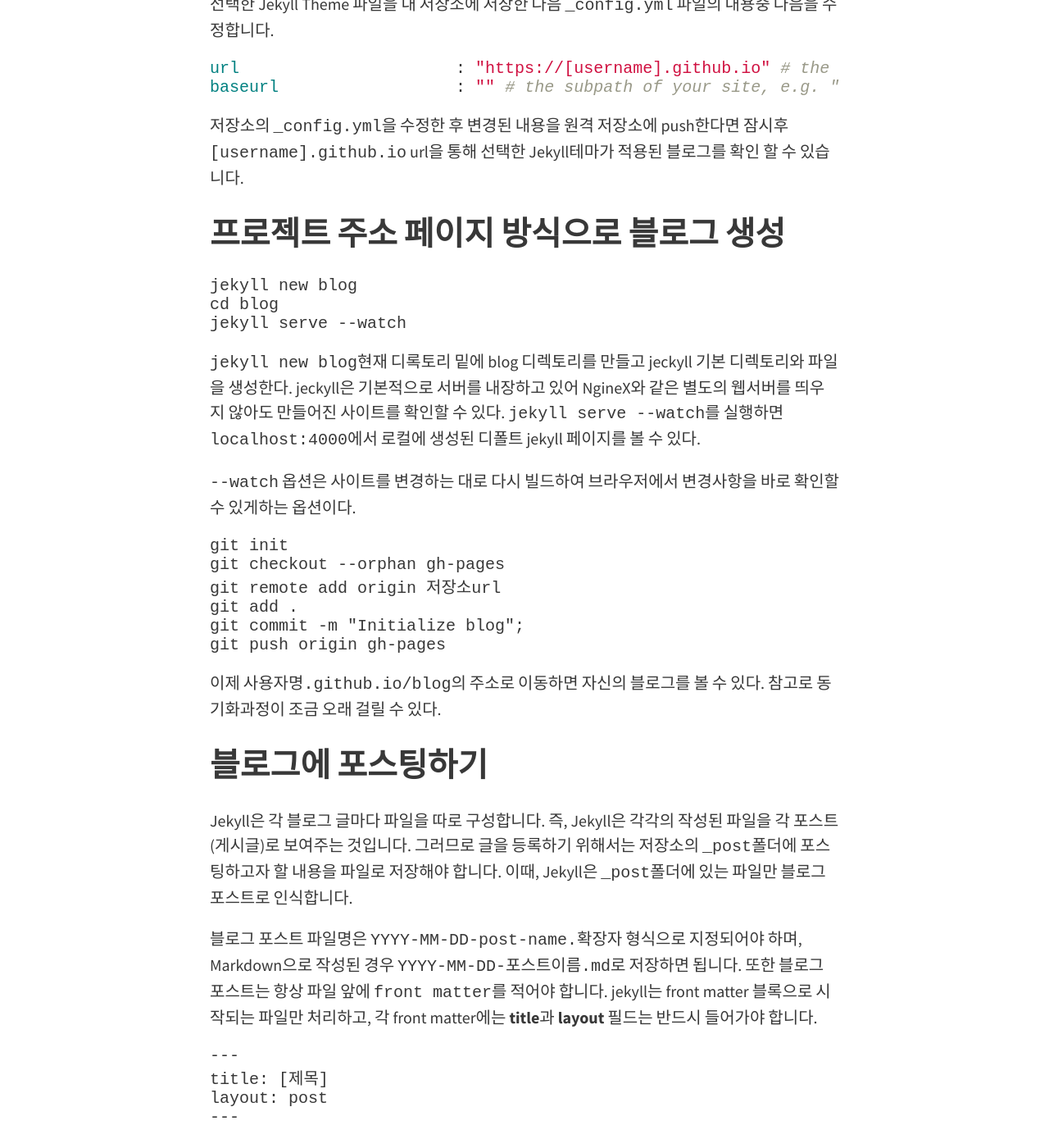
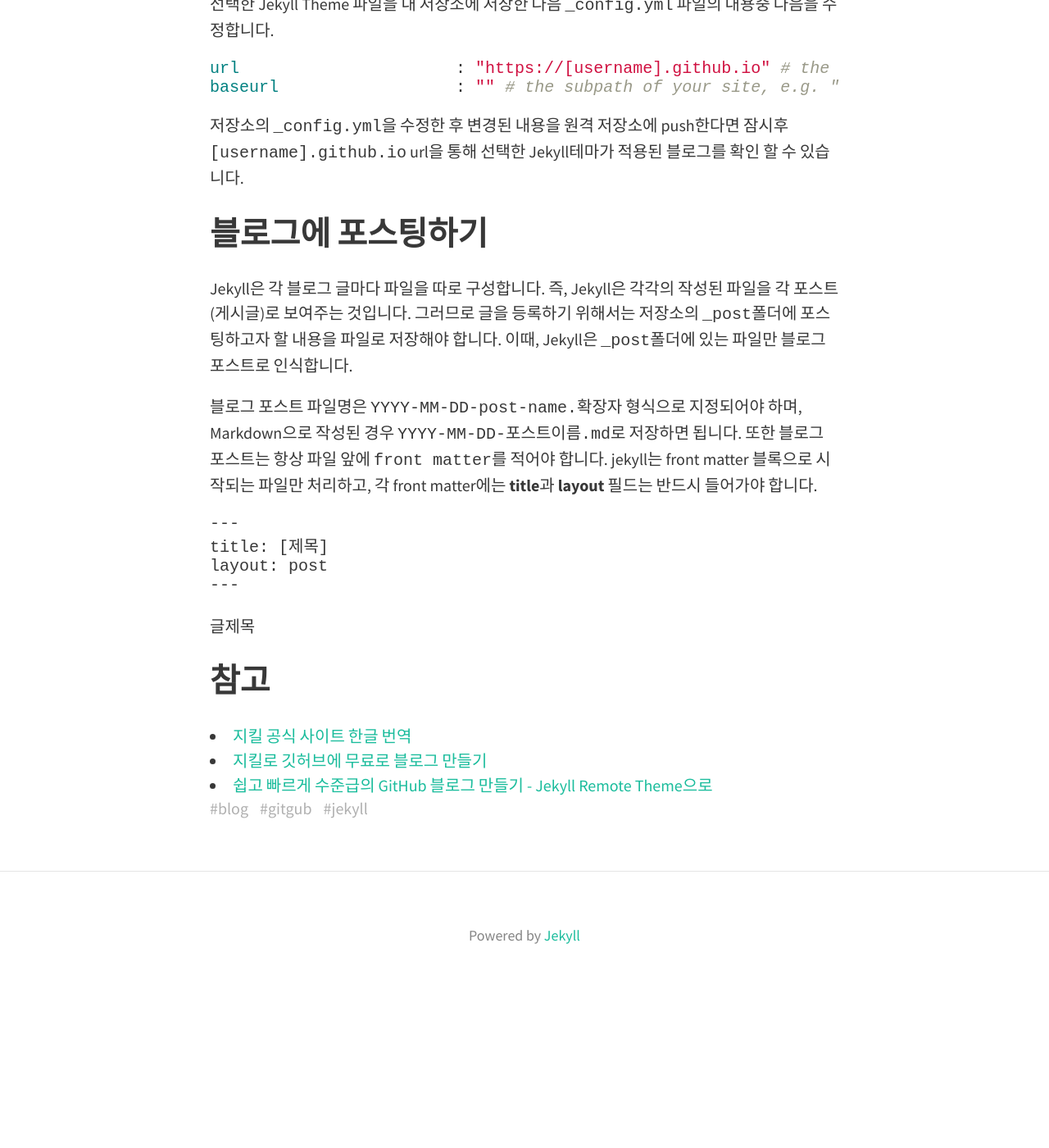
Before and after one commit to gizingun/gizingun.github.com, a Jekyll site: the page built from _posts/2017-08-19-jekyll-github.md, in a window 1280 px wide and 1400 px high, scrolled down 1489 px. Shown: the whole window at 82% size. Built offline with Jekyll 4.4.1, drawn with Linux system fonts in a browser that asks for light colours; nearby versions of some CDN libraries; after the commit the page ends 2707 px from its top, so only the background shows below that; some of the changed text lies outside the part shown.

Commit message:
수정중

```diff
--- a/_config.yml
+++ b/_config.yml
@@ -14,14 +14,7 @@ theme_settings:
   # Header and footer text
   header_text: >
      <p><font size="20">Hyunuk Kim</font></p>
-     <p> </p>
-     <p> </p>
-     <p> </p>
-     <p> </p>
-     <p> </p>
-     <p> </p>
-     <p> </p>
-     <p> </p>
+     <p> \n\n\n\n\n</p>
      <p>Software Developer</p>
 
   header_text_feature_image: assets/img/head.jpg
--- a/_posts/2018-08-19-jekyll-github.md
+++ b/_posts/2017-08-19-jekyll-github.md
@@ -35,25 +35,6 @@ baseurl                  : "" # the subpath of your site, e.g. "/blog"
 저장소의 `_config.yml`을 수정한 후 변경된 내용을 원격 저장소에 push한다면 잠시후 `[username].github.io` url을 통해 선택한 Jekyll테마가 적용된 블로그를 확인 할 수 있습니다.
 
 
-## 프로젝트 주소 페이지 방식으로 블로그 생성
-
-	jekyll new blog
-	cd blog
-	jekyll serve --watch
-
-`jekyll new blog`현재 디록토리 밑에 blog 디렉토리를 만들고 jeckyll 기본 디렉토리와 파일을 생성한다. jeckyll은 기본적으로 서버를 내장하고 있어 NgineX와 같은 별도의 웹서버를 띄우지 않아도 만들어진 사이트를 확인할 수 있다. `jekyll serve --watch`를 실행하면 `localhost:4000`에서 로컬에 생성된 디폴트 jekyll 페이지를 볼 수 있다.
-
-`--watch` 옵션은 사이트를 변경하는 대로 다시 빌드하여 브라우저에서 변경사항을 바로 확인할 수 있게하는 옵션이다.
-
-	git init
-	git checkout --orphan gh-pages
-	git remote add origin 저장소url
-	git add .
-	git commit -m "Initialize blog";
-	git push origin gh-pages
-
-이제 `사용자명.github.io/blog`의 주소로 이동하면 자신의 블로그를 볼 수 있다. 참고로 동기화과정이 조금 오래 걸릴 수 있다.
-
 ## 블로그에 포스팅하기
 
 Jekyll은 각 블로그 글마다 파일을 따로 구성합니다. 즉, Jekyll은 각각의 작성된 파일을 각 포스트(게시글)로 보여주는 것입니다. 그러므로 글을 등록하기 위해서는 저장소의 `_post`폴더에 포스팅하고자 할 내용을 파일로 저장해야 합니다. 이때, Jekyll은 `_post`폴더에 있는 파일만 블로그 포스트로 인식합니다.
```
